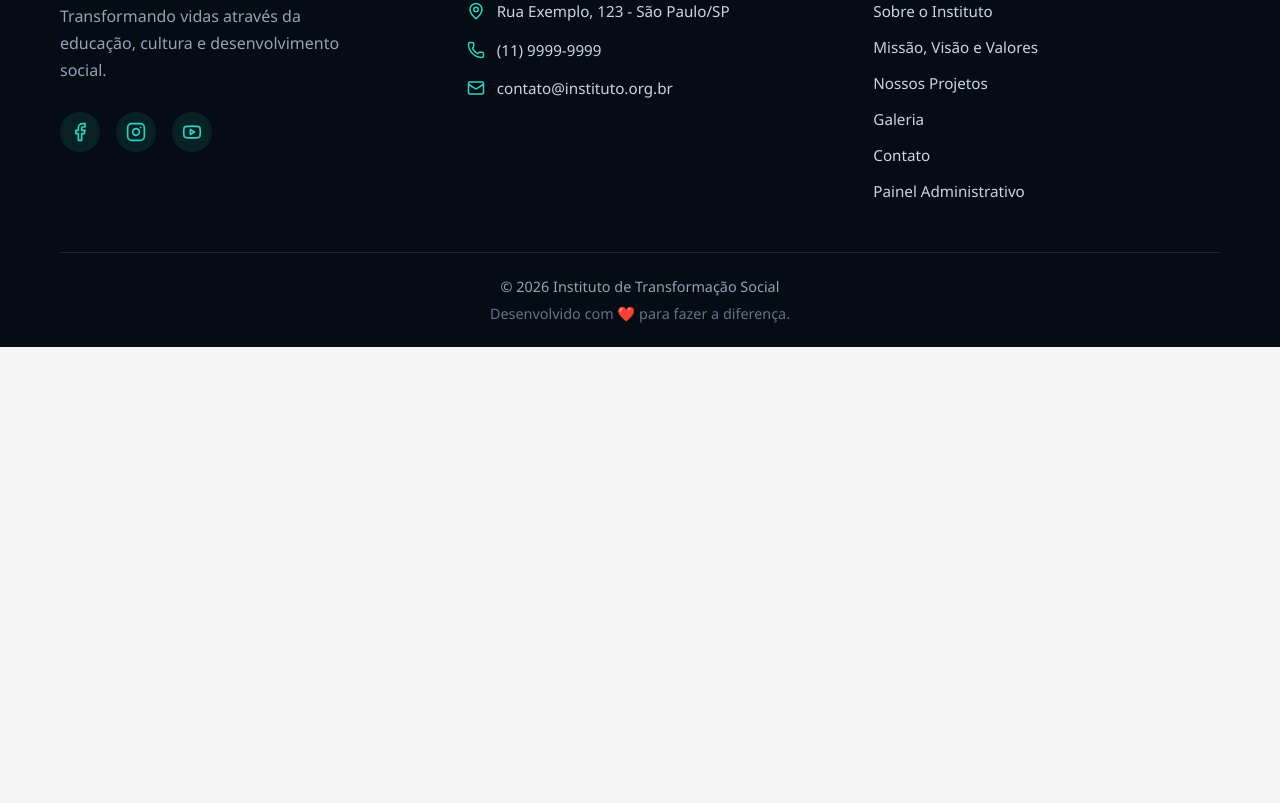
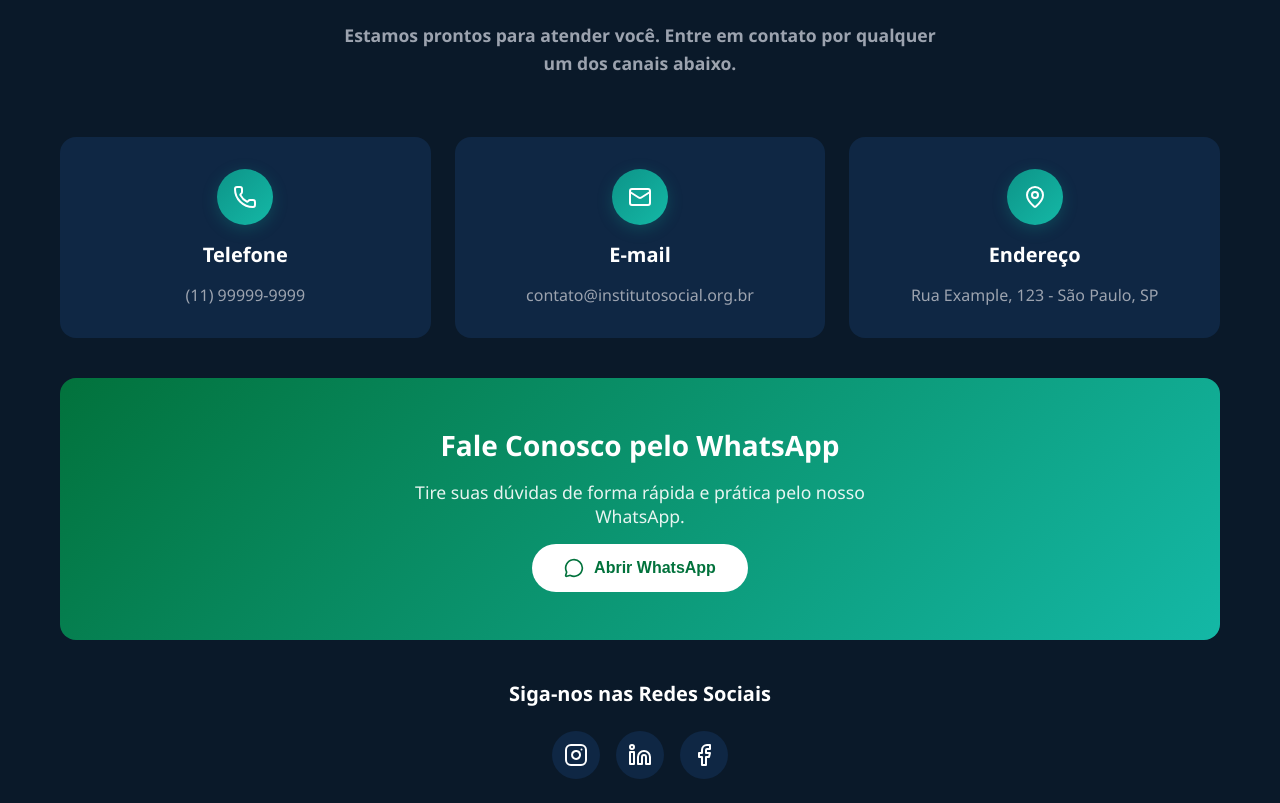
Before and after one commit to sibelecaetano/instituto-vereviver, a React app in the folder frontend/: page / in a window 1280 px wide. Shown: the part 1337-2140 px from the top of the page. Before the commit the page ends 1684 px from the top, so only its background shows below. Built offline with nearby package versions, Linux system fonts and the light colour scheme; the HTML template or start-up script is replaced by a standard one.

Commit message:
seção Contato criada

```diff
--- a/frontend/src/components/Contato/Contato.jsx
+++ b/frontend/src/components/Contato/Contato.jsx
@@ -1,11 +1,81 @@
-// Responsável: EL
 import React from 'react';
+import { Phone, Mail, MapPin, MessageCircle, Instagram, Facebook, Linkedin, Youtube } from 'lucide-react';
+import styles from './Contato.module.css';
 
 const Contato = () => {
+  const handleWhatsAppClick = () => {
+    const phoneNumber = '5511999999999'; // Replace with your WhatsApp number
+    const message = 'Olá! Gostaria de mais informações sobre o instituto.'; // Default message
+    const whatsappUrl = `https://wa.me/${phoneNumber}?text=${encodeURIComponent(message)}`;
+    window.open(whatsappUrl, '_blank', 'noopener,noreferrer');
+  };
+
   return (
-    <div>
-      <h1>Contato</h1>
-    </div>
+    <section className={styles.container}>
+      <div className={styles.contentWrapper}>
+        <div className={styles.header}>
+          <h2 className={styles.title}>Entre em Contato</h2>
+          <div className={styles.titleBar}></div>
+          <p className={styles.subtitle}>
+            Estamos prontos para atender você. Entre em contato por qualquer um dos canais abaixo.
+          </p>
+        </div>
+
+        <div className={styles.cardsGrid}>
+          <div className={styles.card}>
+            <div className={styles.iconWrapper}>
+              <Phone size={24} />
+            </div>
+            <h3 className={styles.cardTitle}>Telefone</h3>
+            <p className={styles.cardText}>(11) 99999-9999</p>
+          </div>
+
+          <div className={styles.card}>
+            <div className={styles.iconWrapper}>
+              <Mail size={24} />
+            </div>
+            <h3 className={styles.cardTitle}>E-mail</h3>
+            <p className={styles.cardText}>contato@institutosocial.org.br</p>
+          </div>
+
+          <div className={styles.card}>
+            <div className={styles.iconWrapper}>
+              <MapPin size={24} />
+            </div>
+            <h3 className={styles.cardTitle}>Endereço</h3>
+            <p className={styles.cardText}>Rua Example, 123 - São Paulo, SP</p>
+          </div>
+        </div>
+
+        <div className={styles.whatsappBanner}>
+          <div className={styles.whatsappContent}>
+            <h3 className={styles.whatsappTitle}>Fale Conosco pelo WhatsApp</h3>
+            <p className={styles.whatsappText}>
+              Tire suas dúvidas de forma rápida e prática pelo nosso WhatsApp.
+            </p>
+            <button className={styles.whatsappButton} onClick={handleWhatsAppClick}>
+              <MessageCircle size={20} className={styles.whatsappIcon} />
+              Abrir WhatsApp
+            </button>
+          </div>
+        </div>
+
+        <div className={styles.socialSection}>
+          <h3 className={styles.socialTitle}>Siga-nos nas Redes Sociais</h3>
+          <div className={styles.socialIcons}>
+            <a href="https://instagram.com" target="_blank" rel="noopener noreferrer" className={styles.socialIcon}>
+              <Instagram size={24} />
+            </a>
+            <a href="https://linkedin.com" target="_blank" rel="noopener noreferrer" className={styles.socialIcon}>
+              <Linkedin size={24} />
+            </a>
+            <a href="https://facebook.com" target="_blank" rel="noopener noreferrer" className={styles.socialIcon}>
+              <Facebook size={24} />
+            </a>
+          </div>
+        </div>
+      </div>
+    </section>
   );
 };
 
--- a/frontend/src/components/Contato/Contato.module.css
+++ b/frontend/src/components/Contato/Contato.module.css
@@ -1 +1,205 @@
-/* Contato Module - CSS Modules */
+.container {
+  width: 100%;
+  padding: 80px 0;
+  font-family: 'Segoe UI', Tahoma, Geneva, Verdana, sans-serif;
+  background-color: #0a1929;
+}
+
+.contentWrapper {
+  width: 100%;
+  max-width: 1200px;
+  margin: 0 auto;
+  padding: 0 20px;
+}
+
+.header {
+  text-align: center;
+  margin-bottom: 60px;
+}
+
+.title {
+  color: #ffffff;
+  font-size: 2.5rem;
+  font-weight: 700;
+  margin: 0 0 16px 0;
+}
+
+.titleBar {
+  width: 60px;
+  height: 4px;
+  background-color: #0d9488;
+  margin: 0 auto 24px;
+}
+
+.subtitle {
+  color: #9ca3af;
+  font-size: 1.1rem;
+  line-height: 1.6;
+  max-width: 600px;
+  margin: 0 auto;
+  font-weight: 700;
+}
+
+.cardsGrid {
+  display: grid;
+  grid-template-columns: repeat(3, 1fr);
+  gap: 24px;
+  margin-bottom: 40px;
+}
+
+.card {
+  background-color: #0f2744;
+  border-radius: 16px;
+  padding: 32px 24px;
+  text-align: center;
+  display: flex;
+  flex-direction: column;
+  align-items: center;
+  gap: 16px;
+  transition: transform 0.3s ease;
+}
+
+.card:hover {
+  transform: translateY(-5px);
+}
+
+.iconWrapper {
+  background: linear-gradient(135deg, #0d9488 0%, #14b8a6 100%);
+  width: 56px;
+  height: 56px;
+  border-radius: 50%;
+  display: flex;
+  align-items: center;
+  justify-content: center;
+  color: white;
+  box-shadow: 0 4px 15px rgba(13, 148, 136, 0.3);
+}
+
+.cardTitle {
+  color: #ffffff;
+  font-size: 1.25rem;
+  font-weight: 600;
+  margin: 0;
+}
+
+.cardText {
+  color: #9ca3af;
+  font-size: 1rem;
+  margin: 0;
+}
+
+.whatsappBanner {
+  background: linear-gradient(135deg, #02723c 0%, #14b8a6 100%);
+  border-radius: 16px;
+  padding: 48px 24px;
+  text-align: center;
+  margin-bottom: 40px;
+}
+
+.whatsappContent {
+  display: flex;
+  flex-direction: column;
+  align-items: center;
+  gap: 16px;
+}
+
+.whatsappTitle {
+  color: #ffffff;
+  font-size: 1.75rem;
+  font-weight: 700;
+  margin: 0;
+}
+
+.whatsappText {
+  color: rgba(255, 255, 255, 0.9);
+  font-size: 1.1rem;
+  max-width: 500px;
+  margin: 0;
+}
+
+.whatsappButton {
+  background-color: #ffffff;
+  color: #02723c;
+  border: none;
+  border-radius: 30px;
+  padding: 14px 32px;
+  font-size: 1rem;
+  font-weight: 600;
+  cursor: pointer;
+  display: flex;
+  align-items: center;
+  gap: 10px;
+  transition: transform 0.2s ease, box-shadow 0.2s ease;
+}
+
+.whatsappButton:hover {
+  transform: translateY(-2px);
+  box-shadow: 0 8px 20px rgba(0, 0, 0, 0.2);
+}
+
+.whatsappIcon {
+  color: #02723c;
+}
+
+.socialSection {
+  text-align: center;
+}
+
+.socialTitle {
+  color: #ffffff;
+  font-size: 1.25rem;
+  font-weight: 600;
+  margin: 0 0 24px 0;
+}
+
+.socialIcons {
+  display: flex;
+  justify-content: center;
+  gap: 16px;
+}
+
+.socialIcon {
+  background-color: #0f2744;
+  width: 48px;
+  height: 48px;
+  border-radius: 50%;
+  display: flex;
+  align-items: center;
+  justify-content: center;
+  color: #ffffff;
+  text-decoration: none;
+  transition: background-color 0.3s ease, transform 0.3s ease;
+}
+
+.socialIcon:hover {
+  background-color: #0d9488;
+  transform: translateY(-3px);
+}
+
+@media (max-width: 1024px) {
+  .cardsGrid {
+    grid-template-columns: repeat(2, 1fr);
+  }
+}
+
+@media (max-width: 768px) {
+  .container {
+    padding: 60px 0;
+  }
+
+  .contentWrapper {
+    padding: 0 16px;
+  }
+
+  .title {
+    font-size: 2rem;
+  }
+
+  .cardsGrid {
+    grid-template-columns: 1fr;
+  }
+
+  .whatsappTitle {
+    font-size: 1.5rem;
+  }
+}
```
